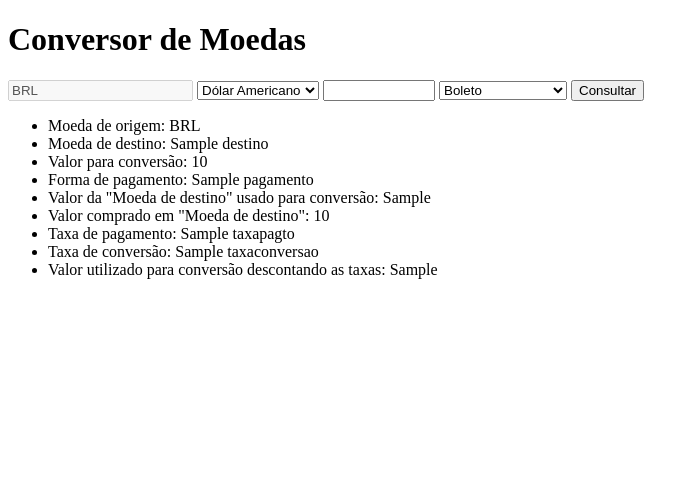
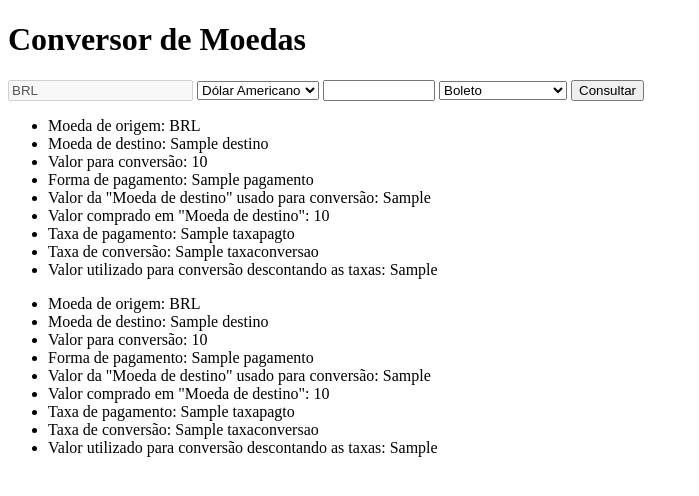
Before and after one commit to tgomes1992/conversor-moedas-flask, a Flask app: template templates/resultado.html in a window 1280 px wide. Shown: the top 496 px of the page, without its empty margins (0-699 px from the left). Run offline with Flask 2, Linux system fonts and the light colour scheme; the template is opened without the code that fills it: most values are stand-ins (such as "Sample title", 1, 10 or a date in 2020).

Commit message:
Pequenas refatorações para atualização do projeto

```diff
--- a/app.py
+++ b/app.py
@@ -1,18 +1,24 @@
 from flask import Flask, render_template ,redirect , url_for ,request
-from api_check import conversao
+from api_check import ConversorApi
 
 
 app = Flask(__name__)
 
 
-@app.route('/')
+@app.route('/',  methods=["GET",'POST'])
 def main():
-    return render_template('main.html')
+    api = ConversorApi()
+    if request.method =="POST":
+        consulta = api.conversao(request.form['destino'], request.form['conversao'], request.form['tipoPagamento'])
+    else:
+        consulta = api.empty_dict()
+    return render_template('main.html' , resposta=consulta)
 
 
 @app.route("/get_api",methods=['POST'])
 def get_result():
-    consulta = conversao(request.form['destino'], request.form['conversao'], request.form['tipoPagamento'])
+    api = ConversorApi()
+    consulta = api.conversao(request.form['destino'], request.form['conversao'], request.form['tipoPagamento'])
     return render_template('resultado.html',resposta=consulta)
 
 
--- /dev/null
+++ b/static/app.css
@@ -0,0 +1,7 @@
+
+
+
+
+.hidden {
+display:none;
+}
--- a/templates/main.html
+++ b/templates/main.html
@@ -3,6 +3,9 @@
 <html>
 
 <head>
+
+    <link rel="stylesheet" type="text/css" href="/static/app.css"  />
+
 
 </head>
 
@@ -13,7 +16,7 @@
     <h1>Conversor de Moedas</h1>
 
 
-    <form method="post" action="get_api" id='consultar'>
+    <form method="post" action="#" id='consultar'>
 
         <input  id="origem" type="text" value="BRL" name="origem" disabled>
 
@@ -33,6 +36,24 @@
 
     </form>
 
+
+{% if resposta['destino'] == "" %}
+<div class="hidden">
+{% endif %}
+    <ul class='result_list' id="results">
+        <li> Moeda de origem: BRL </li>
+        <li> Moeda de destino: {{resposta['destino']}} </li>
+        <li> Valor para conversão: {{resposta['valor']}}  </li>
+        <li> Forma de pagamento: {{resposta['pagamento']}} </li>
+        <li> Valor da "Moeda de destino" usado para conversão: {{resposta['taxa_compra']}} </li>
+        <li> Valor comprado em "Moeda de destino":  {{resposta['valor_conversão']}}   </li>
+        <li> Taxa de pagamento:   {{resposta['taxapagto']}} </li>
+        <li> Taxa de conversão: {{resposta['taxaconversao']}} </li>
+        <li> Valor utilizado para conversão descontando as taxas: {{resposta['conversao-taxas']}} </li>
+    </ul>
+</div>
+
+
     {% block content %}
 
     {% endblock %}
--- a/templates/resultado.html
+++ b/templates/resultado.html
@@ -1,11 +1,10 @@
 {% extends "main.html" %}
 
 {% block content %}
-
-<div>
-
+{% if resposta['destino'] == "" %}
+<div class="hidden">
+{% endif %}
     <ul class='result_list' id="results">
-
         <li> Moeda de origem: BRL </li>
         <li> Moeda de destino: {{resposta['destino']}} </li>
         <li> Valor para conversão: {{resposta['valor']}}  </li>
@@ -15,10 +14,8 @@
         <li> Taxa de pagamento:   {{resposta['taxapagto']}} </li>
         <li> Taxa de conversão: {{resposta['taxaconversao']}} </li>
         <li> Valor utilizado para conversão descontando as taxas: {{resposta['conversao-taxas']}} </li>
-
     </ul>
+</div>
 
 
-</div>
-
 {% endblock %}
```
Also changed, not shown: api_check.py (+41 -28 lines).
